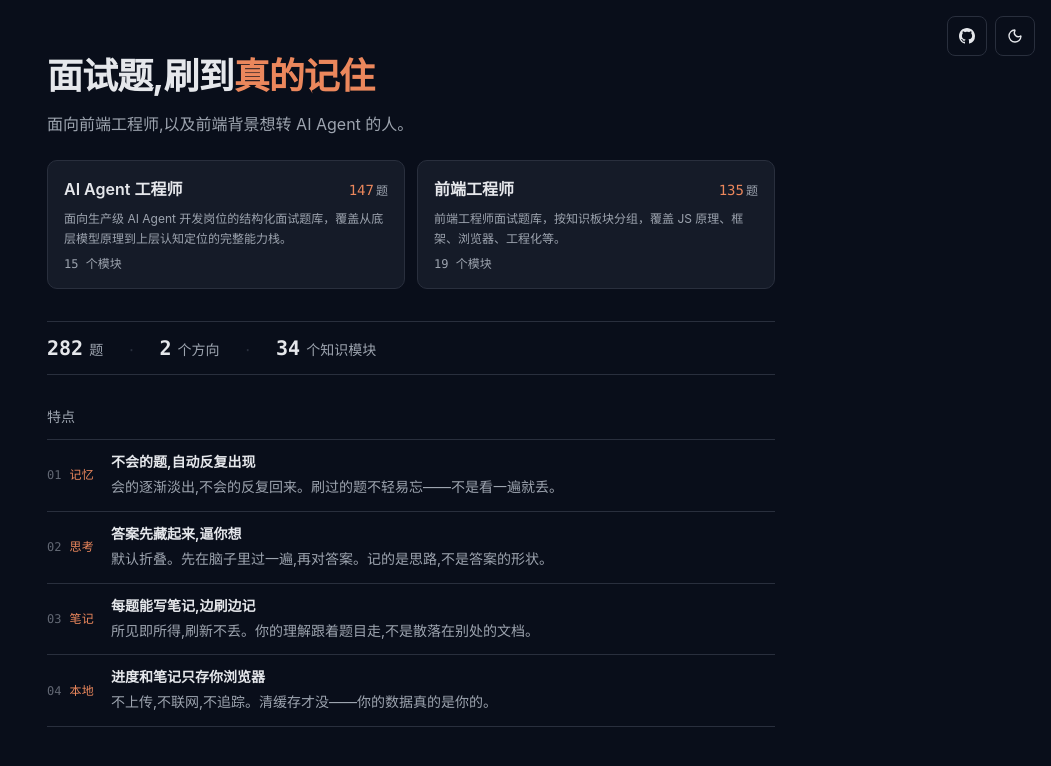
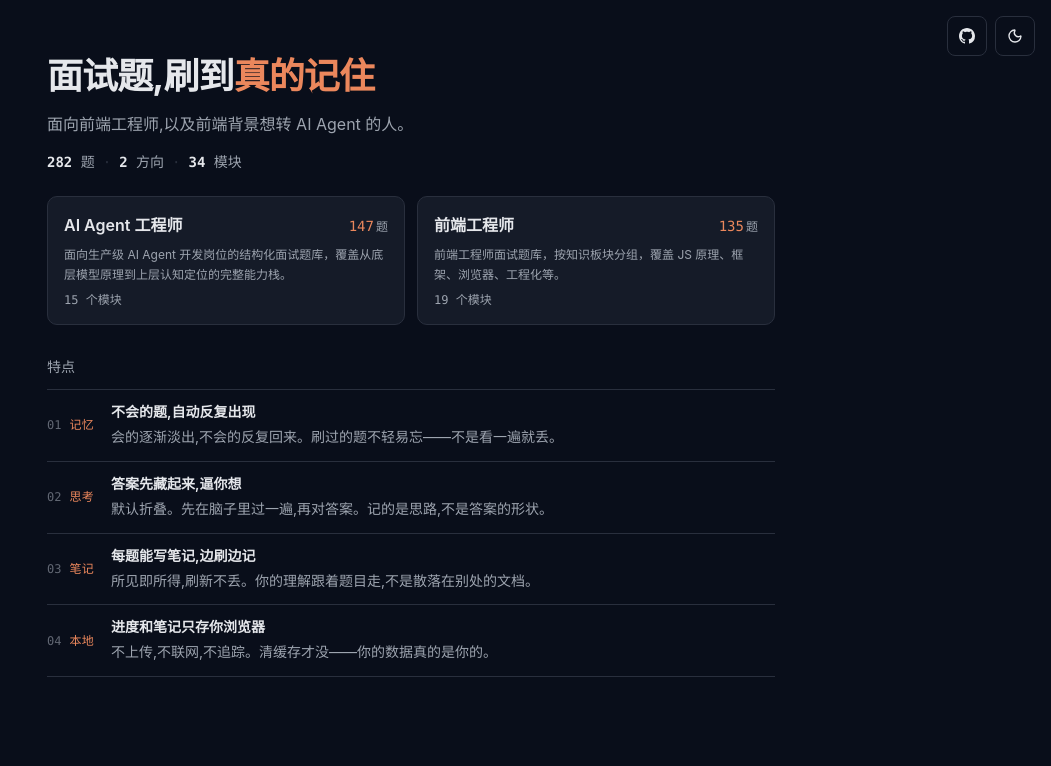
Before and after one commit to starlibaixing-coder/resume-assistant, a React (Vite) app in the folder quiz-app/: page / in a window 1280 px wide. Shown: the top 766 px of the page, without its empty margins (229-1280 px from the left). Built offline with nearby package versions, Linux system fonts and the light colour scheme.

Commit message:
fix(quiz-app): 统计条上移到副标题后,改紧凑内联形式
从独立大数字 section 改成一行内联(282 题 · 2 方向 · 34 模块),
放在副标题和入口之间,一眼看到规模。

```diff
--- a/quiz-app/src/components/home-page.tsx
+++ b/quiz-app/src/components/home-page.tsx
@@ -43,7 +43,16 @@ export function HomePage() {
           面向前端工程师,以及前端背景想转 AI Agent 的人。
         </p>
 
-        {/* 两个方向入口 —— 唯一的入口,带说明 */}
+        {/* 规模统计 -- 紧凑内联,一眼看到量级 */}
+        <p className="font-mono text-sm text-muted-foreground">
+          <span className="text-foreground font-semibold">{total}</span> 题
+          <span className="mx-2 text-border">·</span>
+          <span className="text-foreground font-semibold">{cats.length || 2}</span> 方向
+          <span className="mx-2 text-border">·</span>
+          <span className="text-foreground font-semibold">{moduleCount}</span> 模块
+        </p>
+
+        {/* 两个方向入口 -- 唯一的入口,带说明 */}
         <div className="grid grid-cols-1 gap-3 pt-2 sm:grid-cols-2">
           {cats.map((c) => (
             <a
@@ -70,25 +79,6 @@ export function HomePage() {
         </div>
       </header>
 
-      {/* ── Stats ────────────────────────────────────── */}
-      <section className="mt-8 border-y border-border py-3">
-        <dl className="flex flex-wrap items-baseline gap-x-6 gap-y-2 font-mono text-sm">
-          <div className="flex items-baseline gap-1.5">
-            <dt className="text-xl font-semibold text-foreground">{total}</dt>
-            <dd className="text-muted-foreground">题</dd>
-          </div>
-          <span className="text-border">·</span>
-          <div className="flex items-baseline gap-1.5">
-            <dt className="text-xl font-semibold text-foreground">{cats.length || 2}</dt>
-            <dd className="text-muted-foreground">个方向</dd>
-          </div>
-          <span className="text-border">·</span>
-          <div className="flex items-baseline gap-1.5">
-            <dt className="text-xl font-semibold text-foreground">{moduleCount}</dt>
-            <dd className="text-muted-foreground">个知识模块</dd>
-          </div>
-        </dl>
-      </section>
 
       {/* ── 价值 —— 说人话 ─────────────────────────── */}
       <section className="mt-8 space-y-3">
```
